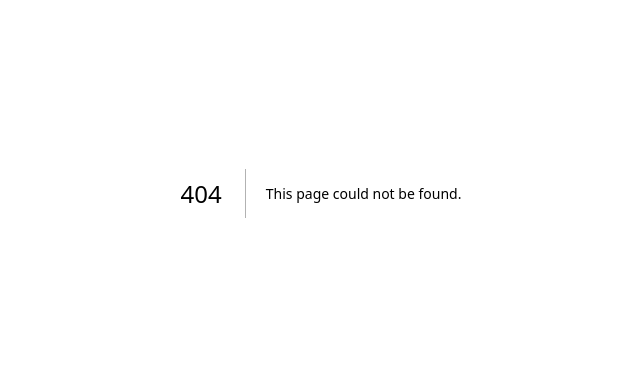
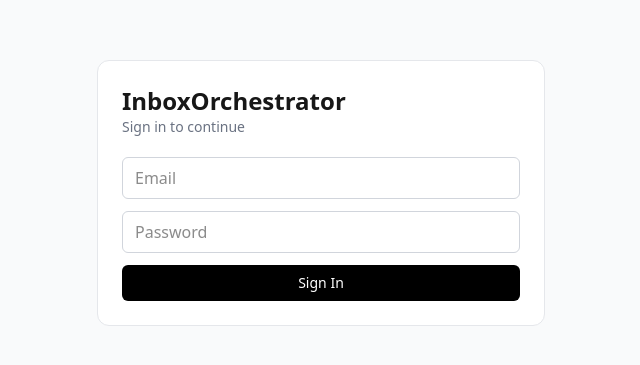
Before and after one commit to jarifulovi/inbox-orchestrator-web, a Next.js app: page /login in a window 1280 px wide. Before the commit this address had no page. Shown: the part 207-572 px from the top of the page, without its empty margins (319-959 px from the left). Built offline with nearby package versions, Linux system fonts and the light colour scheme; no server answers.

Commit message:
Implemented initial auth for login

```diff
--- a/package.json
+++ b/package.json
@@ -11,6 +11,7 @@
   "dependencies": {
     "@hookform/resolvers": "^5.4.0",
     "@radix-ui/react-slot": "^1.2.5",
+    "@supabase/supabase-js": "^2.108.1",
     "axios": "^1.17.0",
     "class-variance-authority": "^0.7.1",
     "clsx": "^2.1.1",
--- /dev/null
+++ b/src/app/(auth)/login/page.tsx
@@ -0,0 +1,75 @@
+"use client";
+
+import { useState } from "react";
+import { supabase } from "@/lib/supabase.client";
+import { useRouter } from "next/navigation";
+import { toast } from "sonner";
+import { Button } from "@/components/ui/button";
+
+export default function LoginPage() {
+  const router = useRouter();
+
+  const [email, setEmail] = useState("");
+  const [password, setPassword] = useState("");
+  const [loading, setLoading] = useState(false);
+
+  const handleLogin = async () => {
+    setLoading(true);
+
+    const { data, error } = await supabase.auth.signInWithPassword({
+      email,
+      password,
+    });
+
+    setLoading(false);
+
+    if (error) {
+      toast.error(error.message);
+      return;
+    }
+
+    if (data.session) {
+      toast.success("Login successful");
+      router.push("/dashboard");
+    }
+  };
+
+  return (
+    <div className="min-h-screen flex items-center justify-center bg-gray-50">
+      <div className="w-full max-w-md bg-white border border-gray-200 rounded-xl p-6 space-y-5">
+
+        <div>
+          <h1 className="text-2xl font-semibold">InboxOrchestrator</h1>
+          <p className="text-sm text-gray-500">
+            Sign in to continue
+          </p>
+        </div>
+
+        <div className="space-y-3">
+          <input
+            className="w-full border border-gray-300 rounded-md px-3 py-2"
+            placeholder="Email"
+            value={email}
+            onChange={(e) => setEmail(e.target.value)}
+          />
+
+          <input
+            type="password"
+            className="w-full border border-gray-300 rounded-md px-3 py-2"
+            placeholder="Password"
+            value={password}
+            onChange={(e) => setPassword(e.target.value)}
+          />
+
+          <Button
+            onClick={handleLogin}
+            disabled={loading}
+            className="w-full"
+          >
+            {loading ? "Signing in..." : "Sign In"}
+          </Button>
+        </div>
+      </div>
+    </div>
+  );
+}
--- /dev/null
+++ b/src/app/(oauth)/success/page.tsx
@@ -0,0 +1,68 @@
+"use client";
+
+import { useEffect, useState } from "react";
+import { useRouter } from "next/navigation";
+import { supabase } from "@/lib/supabase.client";
+import { api } from "@/lib/axios";
+
+export default function OAuthSuccessPage() {
+  const router = useRouter();
+  const [loading, setLoading] = useState(true);
+
+  useEffect(() => {
+    const run = async () => {
+      try {
+        // 1. get session
+        const { data } = await supabase.auth.getSession();
+        const token = data.session?.access_token;
+
+        if (!token) {
+          router.replace("/login");
+          return;
+        }
+
+        // 2.  JWT attached is done in auth-context
+
+
+        // 3. refresh backend state
+        await api.get("/auth/me");
+
+        // 4. small UX delay
+        setLoading(false);
+
+        setTimeout(() => {
+          router.replace("/dashboard");
+        }, 1000);
+      } catch (err) {
+        console.error(err);
+        router.replace("/dashboard");
+      }
+    };
+
+    run();
+  }, [router]);
+
+  return (
+    <div className="h-screen flex items-center justify-center flex-col gap-2">
+      {loading ? (
+        <>
+          <p className="text-lg font-semibold">
+            Connecting your Google account...
+          </p>
+          <p className="text-sm text-gray-500">
+            Please wait while we sync your inbox
+          </p>
+        </>
+      ) : (
+        <>
+          <p className="text-lg font-semibold text-green-600">
+            Gmail connected successfully ✓
+          </p>
+          <p className="text-sm text-gray-500">
+            Redirecting to dashboard...
+          </p>
+        </>
+      )}
+    </div>
+  );
+}
--- /dev/null
+++ b/src/app/dashboard/layout.tsx
@@ -0,0 +1,34 @@
+"use client";
+
+import { useEffect } from "react";
+import { useRouter } from "next/navigation";
+import { useAuth } from "@/features/auth/auth-context";
+
+export default function DashboardLayout({
+  children,
+}: {
+  children: React.ReactNode;
+}) {
+  const { me, loading } = useAuth();
+  const router = useRouter();
+
+  useEffect(() => {
+    if (!loading && !me) {
+      router.replace("/login"); // redirect to landing page
+    }
+  }, [loading, me, router]);
+
+  if (loading) {
+    return (
+      <div className="h-screen flex items-center justify-center">
+        Loading...
+      </div>
+    );
+  }
+
+  if (!me) {
+    return null; // prevents flicker during redirect
+  }
+
+  return <div>{children}</div>;
+}
--- /dev/null
+++ b/src/app/dashboard/page.tsx
@@ -0,0 +1,24 @@
+"use client";
+
+import { useAuth } from "@/features/auth/auth-context";
+
+export default function DashboardPage() {
+  const { me } = useAuth();
+
+  return (
+    <div className="p-6 space-y-3">
+      <h1 className="text-2xl font-semibold">
+        Dashboard
+      </h1>
+
+      <div className="text-gray-600">
+        Welcome, {me?.user.email}
+      </div>
+
+      <div className="p-4 border rounded-lg">
+        <div>Gmail connected: {me?.gmail.connected ? "Yes" : "No"}</div>
+        <div>Accounts: {me?.gmail.accounts.length}</div>
+      </div>
+    </div>
+  );
+}
--- a/src/app/layout.tsx
+++ b/src/app/layout.tsx
@@ -2,6 +2,7 @@ import type { Metadata } from "next";
 import { Geist, Geist_Mono } from "next/font/google";
 import "./globals.css";
 import { Toaster } from "sonner";
+import { AuthProvider } from "@/features/auth/auth-context";
 
 const geistSans = Geist({
   variable: "--font-geist-sans",
@@ -30,8 +31,10 @@ export default function RootLayout({
       className={`${geistSans.variable} ${geistMono.variable} h-full antialiased`}
     >
       <body className="min-h-full flex flex-col">
-        {children}
-        <Toaster richColors />
+        <AuthProvider>
+          {children}
+          <Toaster richColors />
+        </AuthProvider>
       </body>
     </html>
   );
--- /dev/null
+++ b/src/features/auth/auth-context.tsx
@@ -0,0 +1,87 @@
+"use client";
+
+import {
+  createContext,
+  useContext,
+  useEffect,
+  useState,
+} from "react";
+import { api } from "@/lib/axios";
+import { supabase } from "@/lib/supabase.client";
+import { setToken } from "@/lib/auth-token";
+
+export type MeResponse = {
+  user: {
+    id: string;
+    email: string;
+  };
+  gmail: {
+    connected: boolean;
+    accounts: any[];
+  };
+};
+
+type AuthContextType = {
+  me: MeResponse | null;
+  loading: boolean;
+  refreshUser: () => Promise<void>;
+};
+
+const AuthContext = createContext<AuthContextType | null>(null);
+
+export function AuthProvider({
+  children,
+}: {
+  children: React.ReactNode;
+}) {
+  const [me, setMe] = useState<MeResponse | null>(null);
+  const [loading, setLoading] = useState(true);
+
+  const fetchMe = async () => {
+    try {
+      const { data } = await supabase.auth.getSession();
+      const sessionToken = data.session?.access_token;
+
+      if (!sessionToken) {
+        setToken(null);
+        setMe(null);
+        return;
+      }
+
+      setToken(sessionToken);
+
+      const res = await api.get<MeResponse>("/auth/me");
+      setMe(res.data);
+    } catch (err) {
+      console.error("Failed to fetch user:", err);
+      setMe(null);
+    }
+  };
+
+  const refreshUser = async () => {
+    await fetchMe();
+  };
+
+  useEffect(() => {
+    (async () => {
+      await fetchMe();
+      setLoading(false);
+    })();
+  }, []);
+
+  return (
+    <AuthContext.Provider value={{ me, loading, refreshUser }}>
+      {children}
+    </AuthContext.Provider>
+  );
+}
+
+export function useAuth() {
+  const ctx = useContext(AuthContext);
+
+  if (!ctx) {
+    throw new Error("useAuth must be used inside AuthProvider");
+  }
+
+  return ctx;
+}
--- /dev/null
+++ b/src/features/google/google.api.ts
@@ -0,0 +1,6 @@
+import { api } from "@/lib/axios";
+
+export async function connectGoogle() {
+  const res = await api.get("/google/connect");
+  return res.data as { auth_url: string };
+}
--- /dev/null
+++ b/src/lib/auth-token.ts
@@ -0,0 +1,7 @@
+let token: string | null = null;
+
+export const setToken = (t: string | null) => {
+  token = t;
+};
+
+export const getToken = () => token;
--- /dev/null
+++ b/src/lib/axios.ts
@@ -0,0 +1,18 @@
+import axios from "axios";
+import { supabase } from "@/lib/supabase.client";
+import { getToken } from "@/lib/auth-token";
+
+export const api = axios.create({
+  baseURL: process.env.NEXT_PUBLIC_BACKEND_URL,
+});
+
+
+api.interceptors.request.use((config) => {
+  const token = getToken();
+
+  if (token) {
+    config.headers.Authorization = `Bearer ${token}`;
+  }
+
+  return config;
+});
--- /dev/null
+++ b/src/lib/supabase.client.ts
@@ -0,0 +1,11 @@
+import { createClient } from "@supabase/supabase-js";
+
+const supabaseUrl = process.env.NEXT_PUBLIC_SUPABASE_URL;
+const supabaseAnonKey = process.env.NEXT_PUBLIC_SUPABASE_ANON_KEY;
+
+if (!supabaseUrl || !supabaseAnonKey) {
+  throw new Error("Missing Supabase environment variables");
+}
+
+
+export const supabase = createClient(supabaseUrl, supabaseAnonKey);
```
Also changed, not shown: 1 other file (tests, documents, lock files or other folders).
